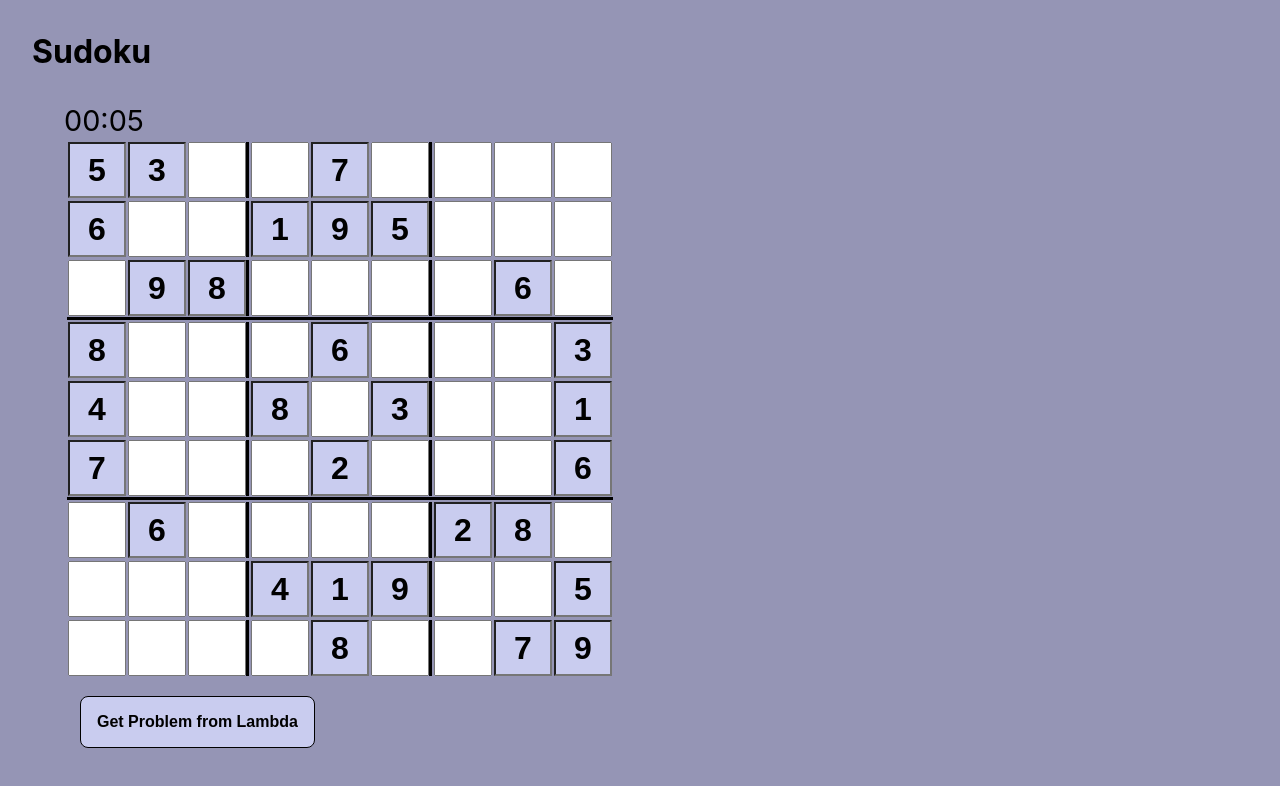
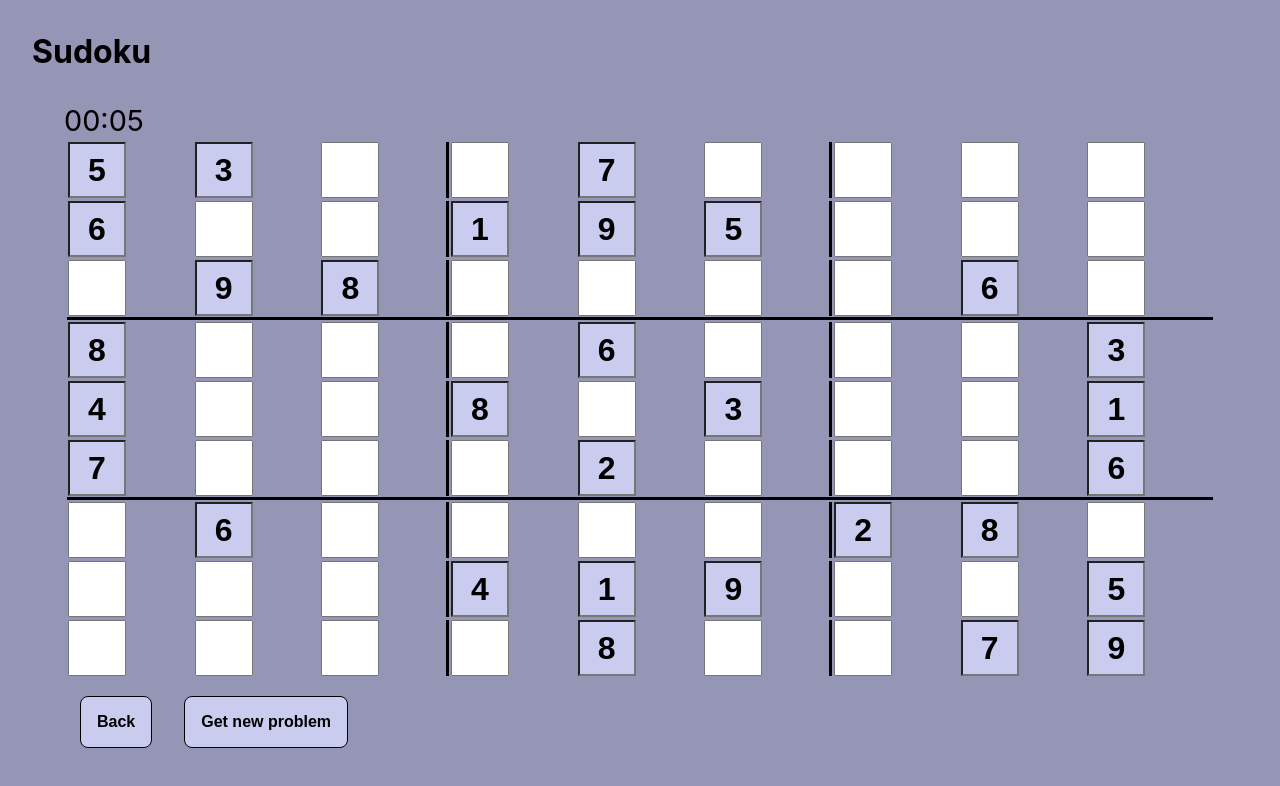
Before and after one commit to norywoo/react-sudoku-ts, a React (Create React App) app: page / in a window 1280 px wide. Shown: the top 786 px of the page. Built offline with nearby package versions, Linux system fonts and the light colour scheme.

Commit message:
add history back

```diff
--- a/src/Board/Board.css
+++ b/src/Board/Board.css
@@ -1,6 +1,5 @@
 /* src/Board.css */
 .container {
-  max-width: 300px;
   margin: 2rem;
 }
 
--- a/src/Board/Board.tsx
+++ b/src/Board/Board.tsx
@@ -41,6 +41,14 @@ interface CheckResult {
   reason: string;
   info: { row: number, col: number };
 }
+
+interface Plot {
+  row: number;
+  col: number;
+  val: number;
+}
+
+const history: Plot[] = [];
 
 function checkPlot(board: number[][], row: number, col: number, value: string): CheckResult {
   const noConflict = { invalid: false, reason: '', info: { row:-1, col:-1 } };
@@ -113,6 +121,15 @@ const Board: React.FC<BoardProps> = () => {
   const [completed, setCompleted] = useState<boolean>(false);
   const [reset, setReset] = useState<boolean>(false);
 
+  const historyBack = () => {
+    const lastPlot = history.pop();
+    if (!lastPlot) {
+      console.log('No history');
+      return;
+    }
+    handleCellChange(lastPlot.row, lastPlot.col, 'X');  // intentionally 'X' to indicate history POP
+  };
+
   const resetTimer = () => {
     setCompleted(false);
     setReset(true);
@@ -137,7 +154,6 @@ const Board: React.FC<BoardProps> = () => {
     };
   }
 
-
   const handleCellChange = (row: number, col: number, value: string) => {
     const check = checkPlot(board, row, col, value);
     if (check.invalid) {
@@ -145,8 +161,15 @@ const Board: React.FC<BoardProps> = () => {
       return;
     }
     const newBoard = [...board];
-    newBoard[row][col] = parseInt(value) || 0;
+    const val = parseInt(value) || 0;
+    newBoard[row][col] = val;
     setBoard(newBoard);
+    if (val !== 0) {
+      history.push({row: row, col: col, val: val});
+    } else if (value !== 'X') {
+      history.pop();
+    }
+    console.log(history);
     if (checkGameCompleted(newBoard)) {
       setCompleted(true);
       console.log('Hohoho! Game completed!');
@@ -191,8 +214,12 @@ const Board: React.FC<BoardProps> = () => {
           </Form>
         </Col>
       </Row>
+      <Button variant="primary" onClick={() => historyBack()}>
+        Back
+      </Button>
       <Button variant="primary" onClick={() => setNewProbFromServer()}>
-        Get Problem from Lambda</Button>
+        Get new problem
+      </Button>
       <Congrats show={completed} />
     </Container>
   );
```
